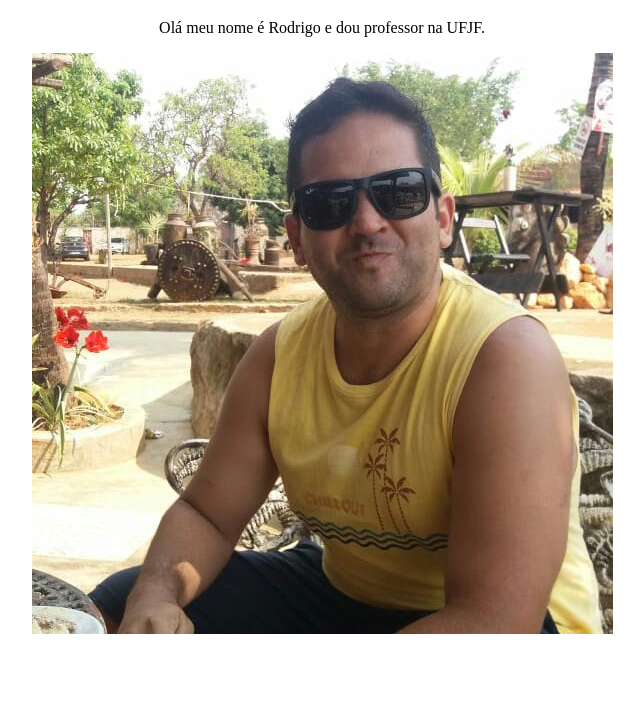
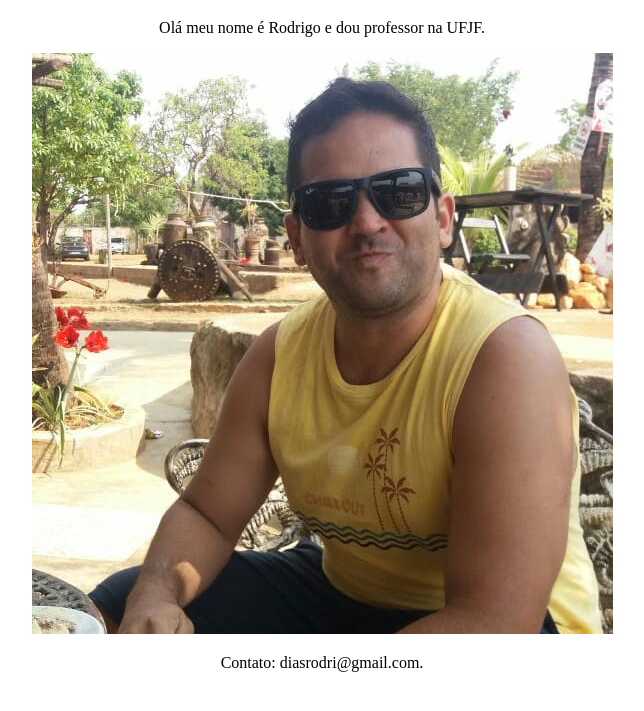
Before and after one commit to diasrodri/diasrodri.github.io, a plain HTML site: page index.html in a window 1280 px wide. Shown: the part 61-772 px from the top of the page, without its empty margins (318-962 px from the left). Drawn offline with Linux system fonts and the light colour scheme.

Commit message:
contato adicionado

```diff
--- a/index.html
+++ b/index.html
@@ -13,5 +13,9 @@
            <img src="imagens/perfil.jpeg">
         </a>
     </center>
+
+    <p style="text-align:center;"> Contato: diasrodri@gmail.com.</p>
+
+
 <body>
 </html>
```
Also changed, not shown: 1 other file.
